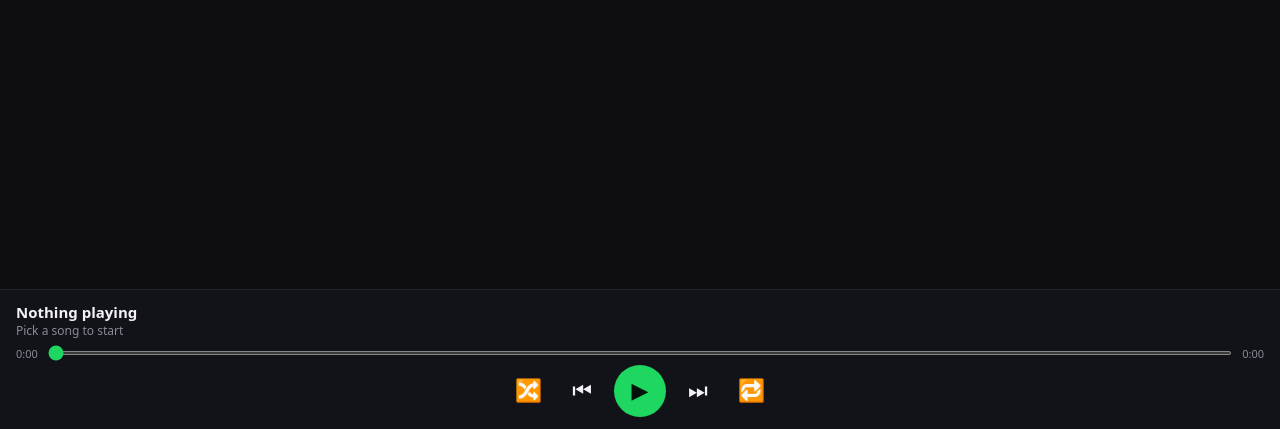
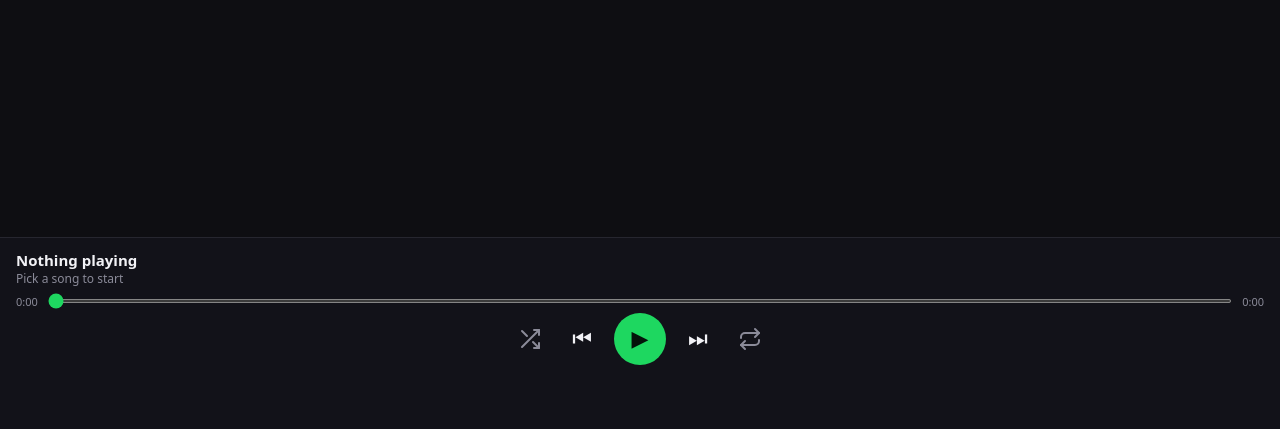
Before and after one commit to jabarixai-dev/Jabari-Tunes, a plain HTML site: page index.html in a window 1280 px wide. Shown: the part 371-800 px from the top of the page. Drawn offline with Linux system fonts and the light colour scheme.

Commit message:
Replace emoji shuffle/repeat with SVG icons; lift controls above Netlify badge
Co-Authored-By: Claude Sonnet 5.5 <noreply@anthropic.com>
Claude-Session: https://claude.ai/code/session_011WWjrTe8aqLFhoMcKCz33r

```diff
--- a/index.html
+++ b/index.html
@@ -11,7 +11,7 @@
 :root{--bg:#0e0e12;--card:#17171e;--line:#26262f;--txt:#f2f2f6;--mut:#8b8b99;--acc:#1ed760}
 *{box-sizing:border-box;-webkit-tap-highlight-color:transparent}
 html,body{margin:0;background:var(--bg);color:var(--txt);font:15px/1.4 system-ui,-apple-system,Segoe UI,Roboto,sans-serif}
-body{padding-bottom:190px}
+body{padding-bottom:250px}
 header{position:sticky;top:0;z-index:5;background:var(--bg);padding:14px 16px 10px;border-bottom:1px solid var(--line)}
 .top{display:flex;align-items:center;justify-content:space-between;gap:10px}
 h1{font-size:20px;margin:0}
@@ -34,13 +34,14 @@ li .t span{display:block;color:var(--mut);font-size:12px;white-space:nowrap;over
 .ib.on{color:var(--acc)}
 .empty{text-align:center;color:var(--mut);padding:60px 24px}
 .empty .big{font-size:48px}
-#player{position:fixed;left:0;right:0;bottom:0;background:#14141bf2;backdrop-filter:blur(14px);border-top:1px solid var(--line);padding:12px 16px calc(12px + env(safe-area-inset-bottom))}
+#player{position:fixed;left:0;right:0;bottom:0;background:#14141bf2;backdrop-filter:blur(14px);border-top:1px solid var(--line);padding:12px 16px calc(64px + env(safe-area-inset-bottom))}
 #np{font-weight:600;white-space:nowrap;overflow:hidden;text-overflow:ellipsis}
 #na{color:var(--mut);font-size:12px;margin-bottom:6px;white-space:nowrap;overflow:hidden;text-overflow:ellipsis}
 .seek{display:flex;align-items:center;gap:8px;color:var(--mut);font-size:11px}
 input[type=range]{flex:1;accent-color:var(--acc);height:4px}
 .ctl{display:flex;justify-content:center;align-items:center;gap:14px;margin-top:4px}
-.ctl .ib{font-size:22px;color:var(--txt)}
+.ctl .ib{font-size:22px;color:var(--txt);display:grid;place-items:center}
+.ctl #shuf,.ctl #rep{color:var(--mut)}
 .ctl .ib.on{color:var(--acc)}
 .play{width:52px;height:52px;border-radius:50%;background:var(--acc);color:#04130a!important;font-size:22px!important;display:grid;place-items:center;padding:0!important}
 #toast{position:fixed;left:50%;top:70px;transform:translateX(-50%);background:var(--txt);color:#000;padding:8px 16px;border-radius:999px;font-size:13px;opacity:0;transition:.25s;pointer-events:none;z-index:9}
@@ -72,11 +73,11 @@ input[type=range]{flex:1;accent-color:var(--acc);height:4px}
   <div id="na">Pick a song to start</div>
   <div class="seek"><span id="cur">0:00</span><input type="range" id="seek" min="0" max="1000" value="0"><span id="dur">0:00</span></div>
   <div class="ctl">
-    <button class="ib" id="shuf" title="Shuffle">🔀</button>
+    <button class="ib" id="shuf" title="Shuffle"><svg viewBox="0 0 24 24" width="24" height="24" fill="none" stroke="currentColor" stroke-width="2" stroke-linecap="round" stroke-linejoin="round"><path d="M16 3h5v5"/><path d="M4 20 21 3"/><path d="M21 16v5h-5"/><path d="M15 15l6 6"/><path d="M4 4l5 5"/></svg></button>
     <button class="ib" id="prev">⏮</button>
     <button class="ib play" id="pp">▶</button>
     <button class="ib" id="next">⏭</button>
-    <button class="ib" id="rep" title="Repeat">🔁</button>
+    <button class="ib" id="rep" title="Repeat"><svg viewBox="0 0 24 24" width="24" height="24" fill="none" stroke="currentColor" stroke-width="2" stroke-linecap="round" stroke-linejoin="round"><path d="m17 2 4 4-4 4"/><path d="M3 11v-1a4 4 0 0 1 4-4h14"/><path d="m7 22-4-4 4-4"/><path d="M21 13v1a4 4 0 0 1-4 4H3"/></svg></button>
   </div>
 </div>
 
@@ -86,6 +87,7 @@ input[type=range]{flex:1;accent-color:var(--acc);height:4px}
 
 <script>
 const $=s=>document.querySelector(s);
+const REP0=`<svg viewBox="0 0 24 24" width="24" height="24" fill="none" stroke="currentColor" stroke-width="2" stroke-linecap="round" stroke-linejoin="round"><path d="m17 2 4 4-4 4"/><path d="M3 11v-1a4 4 0 0 1 4-4h14"/><path d="m7 22-4-4 4-4"/><path d="M21 13v1a4 4 0 0 1-4 4H3"/></svg>`,REP1=`<svg viewBox="0 0 24 24" width="24" height="24" fill="none" stroke="currentColor" stroke-width="2" stroke-linecap="round" stroke-linejoin="round"><path d="m17 2 4 4-4 4"/><path d="M3 11v-1a4 4 0 0 1 4-4h14"/><path d="m7 22-4-4 4-4"/><path d="M21 13v1a4 4 0 0 1-4 4H3"/><path d="M11 10h1v4" stroke-width="1.6"/></svg>`;
 const audio=$('#audio');
 let db,tracks=[],view=[],curId=null,tab='all',shuffle=false,repeat=0,objUrl=null,history=[];
 
@@ -191,7 +193,7 @@ const toggle=()=>{if(!audio.src){if(view.length)play(view[0].id);return}audio.pa
 $('#pp').onclick=toggle;$('#next').onclick=()=>next(false);$('#prev').onclick=prev;
 $('#shuf').onclick=e=>{shuffle=!shuffle;e.currentTarget.classList.toggle('on',shuffle);toast(shuffle?'Shuffle on':'Shuffle off')};
 $('#rep').onclick=e=>{repeat=(repeat+1)%3;e.currentTarget.classList.toggle('on',repeat>0);
-  e.currentTarget.textContent=repeat===2?'🔂':'🔁';toast(['Repeat off','Repeat all','Repeat one'][repeat])};
+  e.currentTarget.innerHTML=repeat===2?REP1:REP0;toast(['Repeat off','Repeat all','Repeat one'][repeat])};
 
 audio.onplay=audio.onpause=()=>{$('#pp').textContent=audio.paused?'▶':'⏸';render()};
 audio.onended=()=>next(true);
--- a/sw.js
+++ b/sw.js
@@ -1,4 +1,4 @@
-const CACHE = 'jabari-tunes-v1';
+const CACHE = 'jabari-tunes-v2';
 const FILES = ['./', './index.html', './manifest.webmanifest', './icon.svg'];
 
 self.addEventListener('install', e => {
```
